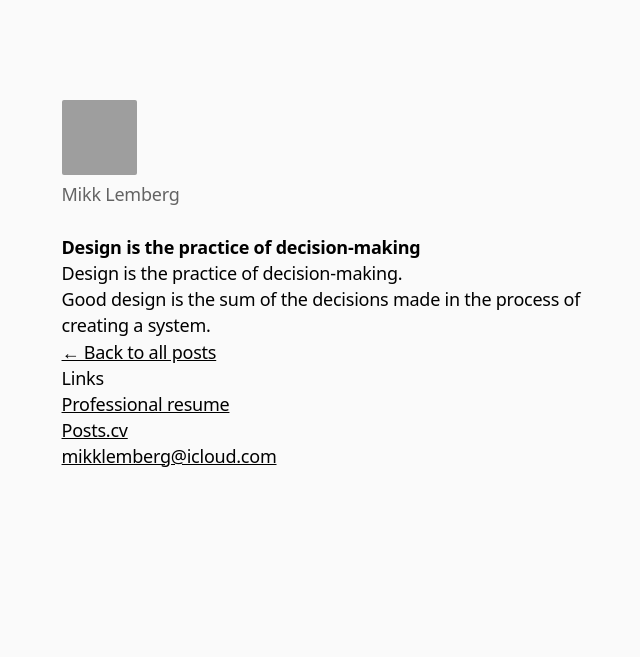
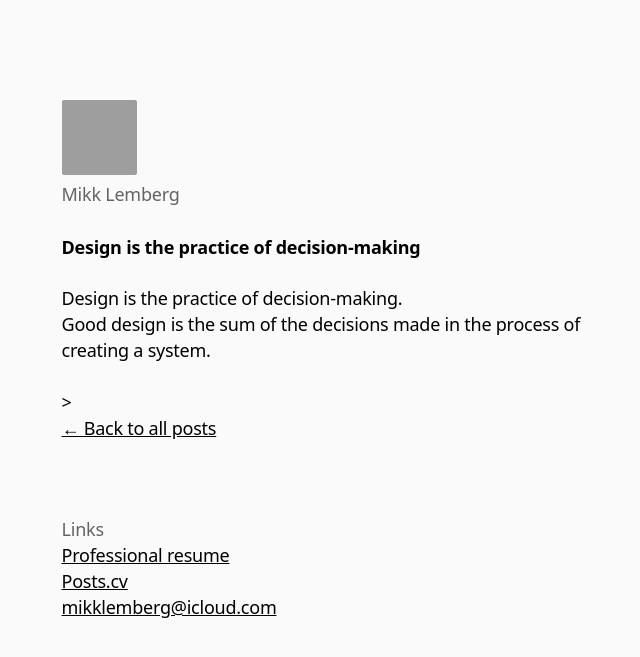
Before and after one commit to mikklemberg/My-personal-notes, a Jekyll site: the page built from _posts/2023-01-29-decision-making.md, in a window 1280 px wide, cut to the strip 0-657 px from the top of the page. Shown: the whole strip, without its empty margins (285-925 px from the left). Built offline with Jekyll 4.4.1, drawn with Linux system fonts in a browser that asks for light colours; grey boxes are pictures that could not be loaded.

Commit message:
Update post.html

```diff
--- a/_layouts/post.html
+++ b/_layouts/post.html
@@ -13,16 +13,16 @@
             <p style="opacity: 0.60;">Mikk Lemberg</p>
             <h1>{{ page.title }}</h1>
         </header>
-        <article class="post">
-            <div class="post-content">
+        <article style="margin-top: 25px">
+            <div>
                 {{ content }}
             </div>
-            <div>
+            <div style="margin-top: 25px">>
                 <p><a href="/">← Back to all posts</a><p>
             </div>
         </article>
-        <footer>
-            <p>Links</p>
+        <footer style="margin-top: 75px">
+            <p style="opacity: 0.60">Links</p>
             <p><a href="https://mikklemberg.ee">Professional resume</a></p>
             <p><a href="https://posts.cv/mikk">Posts.cv</a></p>
             <p><a href="mailto:mikklemberg@icloud.com">mikklemberg@icloud.com</a></p>
```
